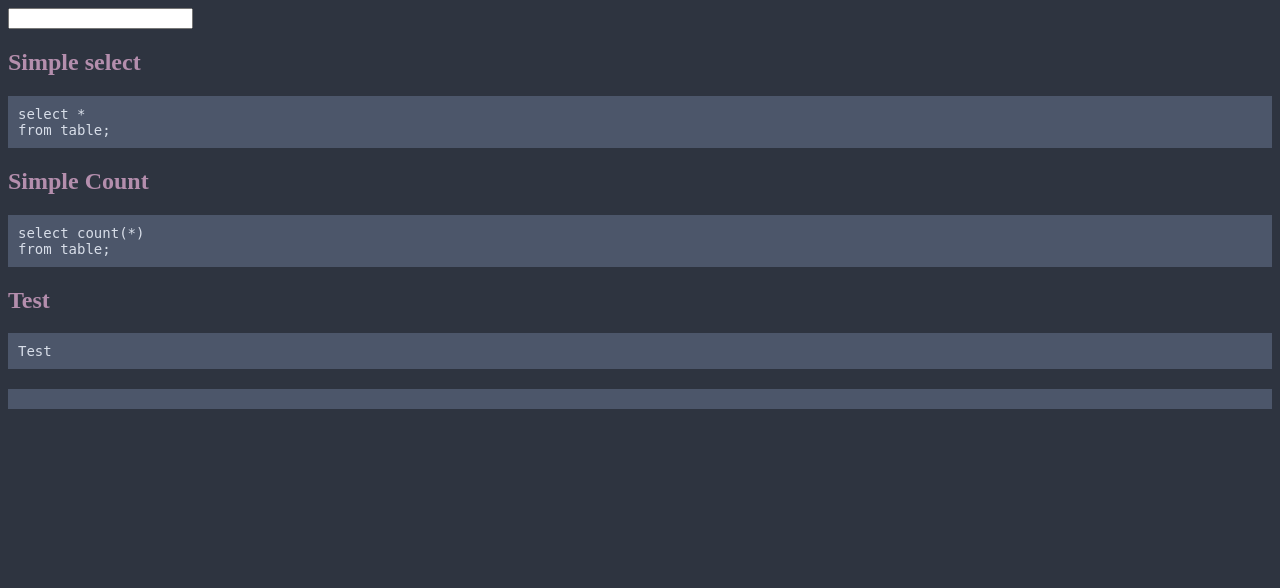
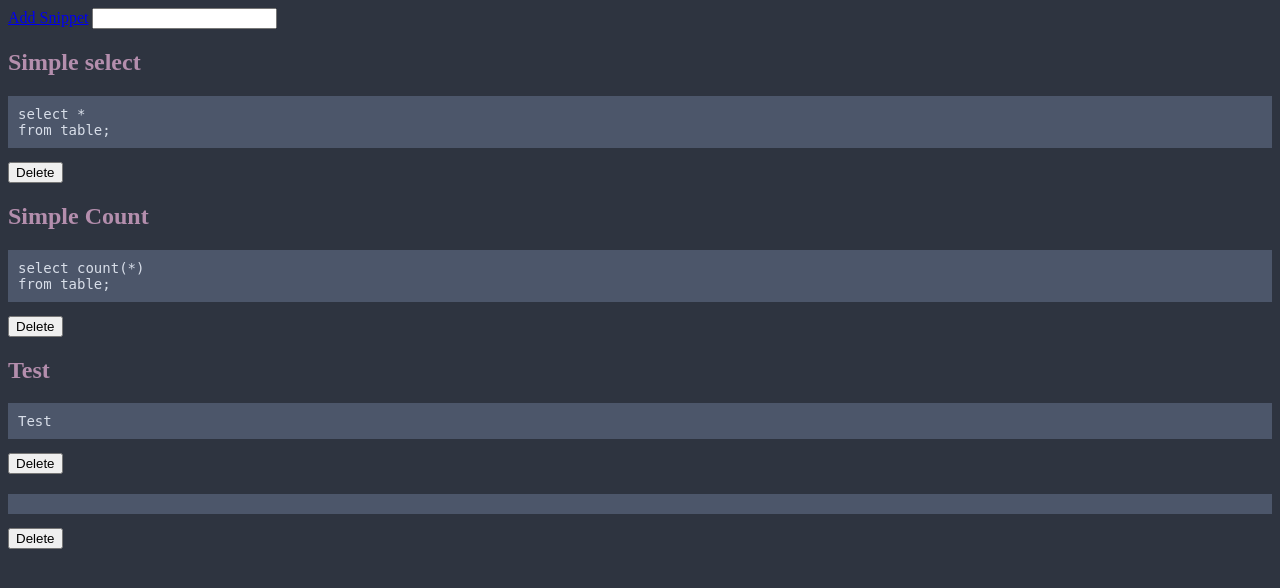
Before and after one commit to thenamesjagger/SQL-Flask, a Flask app: page /snippets in a window 1280 px wide. Shown: the top 588 px of the page. Run offline with Flask 2, Linux system fonts and the light colour scheme; data comes from the database, SQL or seed files in the repository; both versions use the stored data as it was after the commit.

Commit message:
Add and Delete

```diff
--- a/code/app.py
+++ b/code/app.py
@@ -16,3 +16,31 @@ def snippets():
     rows = c.fetchall()
     con.close()
     return render_template('snippets.html', rows=rows)
+
+@app.route('/snippet/<int:id>', methods=['DELETE'])
+def delete_snippet(id):
+    con = sqlite3.connect('snippets.db')
+    c = con.cursor()
+    c.execute(f'DELETE FROM snippets WHERE id={id}')
+    con.commit()
+    con.close()
+    return '', 200
+
+@app.route('/snippets/add', methods=['GET', 'POST'])
+def add_snippet():
+    if request.method == 'POST':
+        # Get the user's input
+        snippet = request.form['snippet']
+        description = request.form['description']
+
+        # Connect to the database and add the new snippet and description
+        con = sqlite3.connect('snippets.db')
+        c = con.cursor()
+        c.execute('INSERT INTO snippets (description, snippet) VALUES (?,?)', (description, snippet))
+        con.commit()
+        con.close()
+
+        # Redirect the user back to the main snippets page
+        return render_template('snippets.html')
+
+    return render_template('addsnippets.html')
--- a/code/pyvenv.cfg
+++ b/code/pyvenv.cfg
@@ -1,3 +1,3 @@
-home = C:\Users\Jagge\AppData\Local\Microsoft\WindowsApps\PythonSoftwareFoundation.Python.3.10_qbz5n2kfra8p0
+home = /usr/bin
 include-system-site-packages = false
-version = 3.10.9
+version = 3.10.7
--- a/code/static/snippets.js
+++ b/code/static/snippets.js
@@ -12,3 +12,17 @@ function filterSnippets() {
       }
   }
 }
+
+function deleteSnippet(id) {
+    let request = new XMLHttpRequest();
+    request.open("DELETE", `/snippet/${id}`);
+    request.onload = function() {
+      // If the deletion was successful, remove the snippet from the page
+      if (request.status === 200) {
+        let snippetCard = document.querySelector(`.snippet-card h2:contains('Code Snippet ${id}')`).parentNode;
+        snippetCard.parentNode.removeChild(snippetCard);
+      }
+    };
+    request.send();
+    location.reload();
+  }
--- a/code/templates/snippets.html
+++ b/code/templates/snippets.html
@@ -7,11 +7,13 @@
     <title>Snippets</title>
   </head>
   <body>
+    <a href="/snippets/add">Add Snippet</a>
     <input type="text" id="filter-input" oninput="filterSnippets()">
     {% for row in rows %}
       <div class="snippet-card">
       <h2 class="description">{{ row[1] }}</h2>
       <pre class="snippet">{{ row[2] }}</pre>
+      <button class="delete-button" onclick="deleteSnippet({{ row[0] }})">Delete</button>
       </div>
     {% endfor %}
   </body>
```
Also changed, not shown: code/templates/addsnippets.html (added, +15 -0 lines), code/snippets.db, 11 other files.
